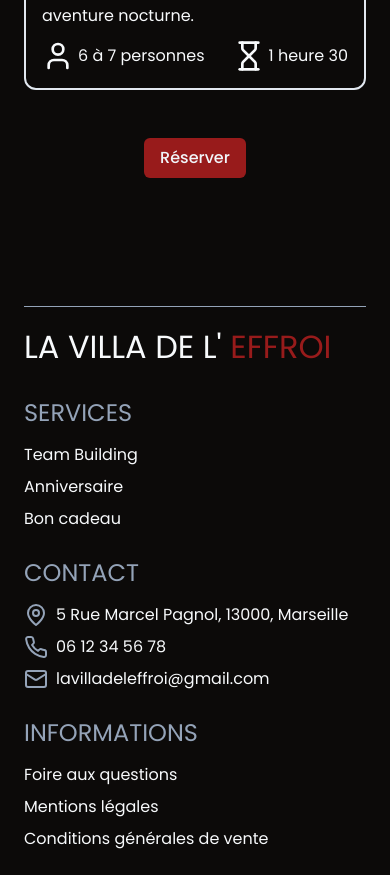
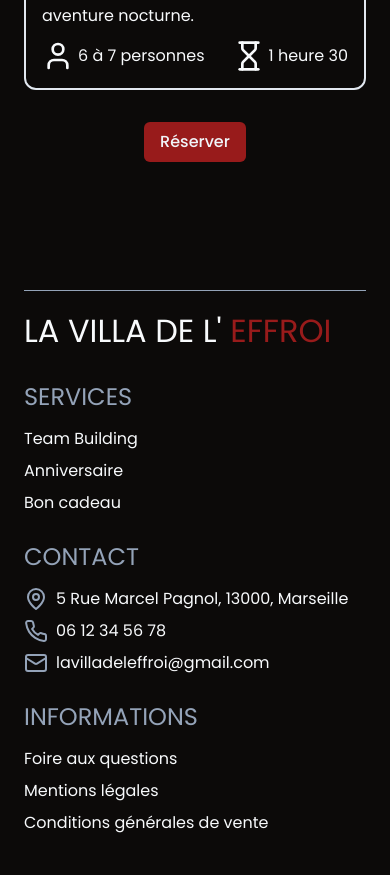
Before and after one commit to SebastienLaurentt/Escape-Game, a Next.js app: page / in a window 390 px wide. Shown: the part 2383-3258 px from the top of the page. Built offline with nearby package versions, Linux system fonts and the light colour scheme.

Commit message:
reduce button my in mobile responsive

```diff
--- a/components/shared/Sections/Experiences.tsx
+++ b/components/shared/Sections/Experiences.tsx
@@ -49,7 +49,7 @@ const Experiences = () => {
           />
         </li>
       </ul>
-      <div className="my-12 flex flex-row justify-center">
+      <div className="my-8 flex flex-row justify-center lg:my-12">
         <Button asChild>
           <Link href="/experiences">Réserver</Link>
         </Button>
```
